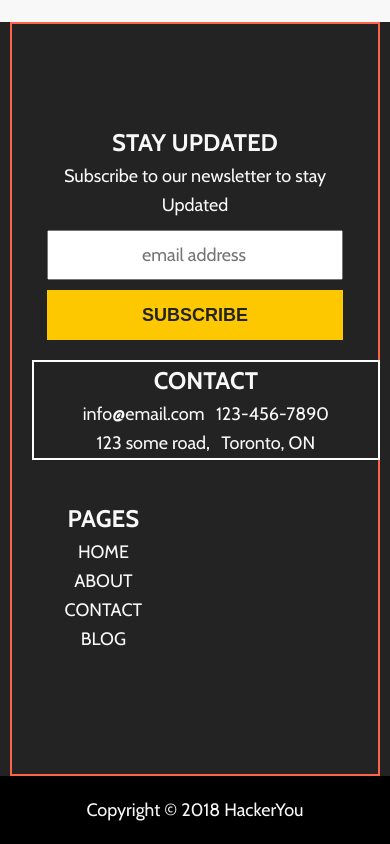
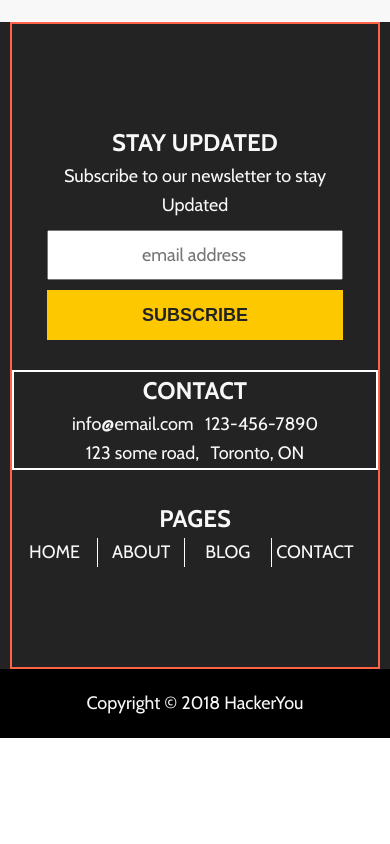
Before and after one commit to MattVinall/matt_vinall_project1, a plain HTML site: page index.html in a window 390 px wide. Shown: the part 4587-5431 px from the top of the page. After the commit the page ends 5325 px from the top, so only its background shows below. Drawn offline with nearby package versions, Linux system fonts and the light colour scheme.

Commit message:
footer finished on mobile

```diff
--- a/index.html
+++ b/index.html
@@ -161,7 +161,6 @@
 
             </div>
             <div class="contact">
-                <!-- <div class="contactConainer"> -->
                 <h4>Contact</h4>
                 <div class="contactInfo">
                     <a href="mailto:info@email.com">info@email.com</a>
@@ -171,18 +170,19 @@
                     <p>123 some road,</p>
                     <p>Toronto, ON</p>
                 </div>
-                <!--   -->
             </div>
+
             <div class="pages">
                 <h4>Pages</h4>
                 <ul>
                     <li><a href="#Home">Home</a></li>
                     <li><a href="#About">About</a></li>
-                    <li><a href="#Contact">Contact</a></li>
-                    <li><a href="#Blog">Blog</a></li>
+                    <li><a href="#Contact">Blog</a></li>
+                    <li><a href="#Blog">Contact</a></li>
                 </ul>
             </div>
-            <div class="recentPosts">
+
+            <div class="recentPosts clearfix">
                 <h4>Recent Posts</h4>
                 <ul>
                     <li><a href="#">Lemon Pound Cake</a></li>
--- a/styles/style.css
+++ b/styles/style.css
@@ -530,7 +530,7 @@ html{line-height:1.15;-ms-text-size-adjust:100%;-webkit-text-size-adjust:100%}bo
 }
 
 /* MOBILE MEDIA QUERY */
- @media (min-width: 350px) and (max-width: 450px) {
+ @media (min-width: 320px) and (max-width: 450px) {
 
     /* SWAP DESKTOP FOR MOBILE IMG */
        .desktopImage {
@@ -571,16 +571,16 @@ html{line-height:1.15;-ms-text-size-adjust:100%;-webkit-text-size-adjust:100%}bo
     }
 
     /* FOOTER */
-     footer .contact {
-         width: 95%;
+     .contact {
+        width: 100%;
         border: 2px solid white;
         text-align: center;
+        margin: 30px 0;
     }
     .contact li {
         text-align: center;
         width: 50%;
         float: left;
-         border: 1px red solid;
     }
 
     .contactInfo a,
@@ -589,7 +589,19 @@ html{line-height:1.15;-ms-text-size-adjust:100%;-webkit-text-size-adjust:100%}bo
         padding: 0 5px;
     }
 
-    .hello {
-        color: pink;
+    .pages {
+        width: 100%;
+        margin: 0;
     }
+
+    .pages li a {
+        width: calc(25% - 5px);
+        float: left;
+        border-right: 1px solid white;
     }
+
+    .pages ul li:last-of-type a {
+        border: none;
+    }
+
+ }
```
Lines whose indentation alone changed are shown as unchanged.
